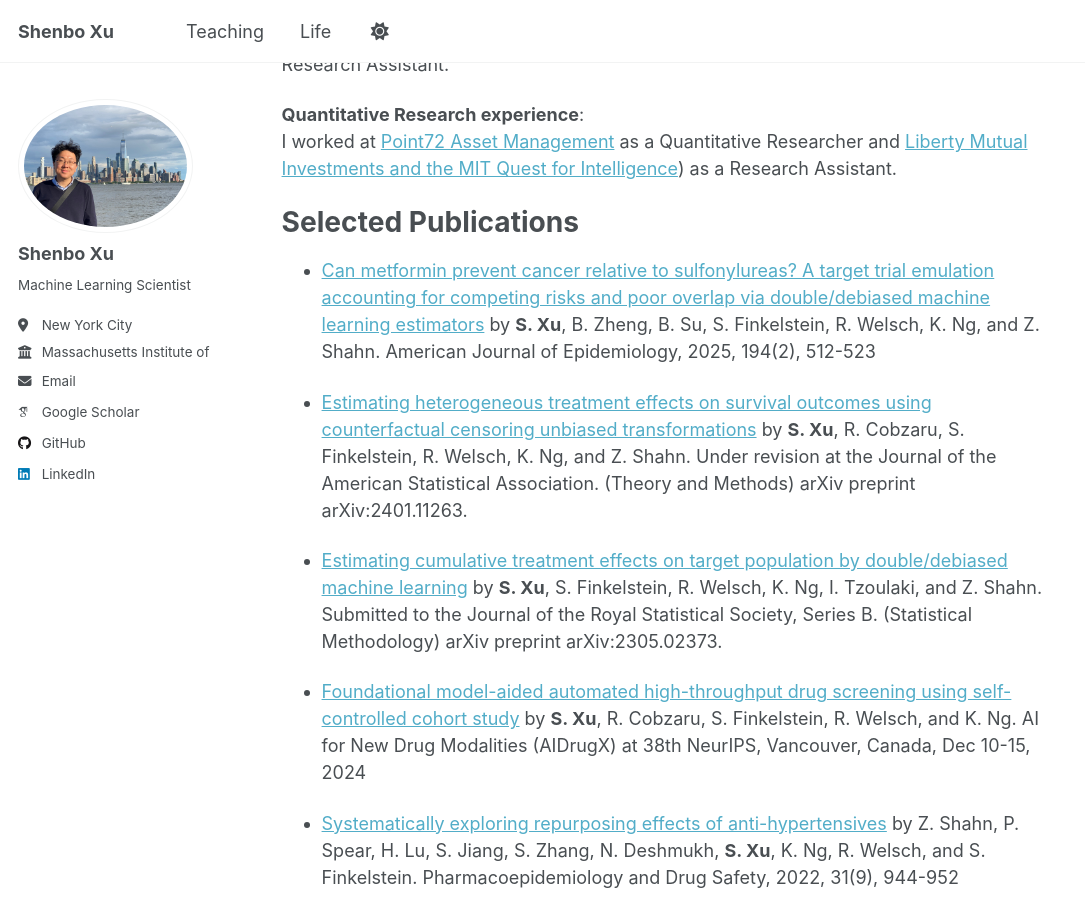
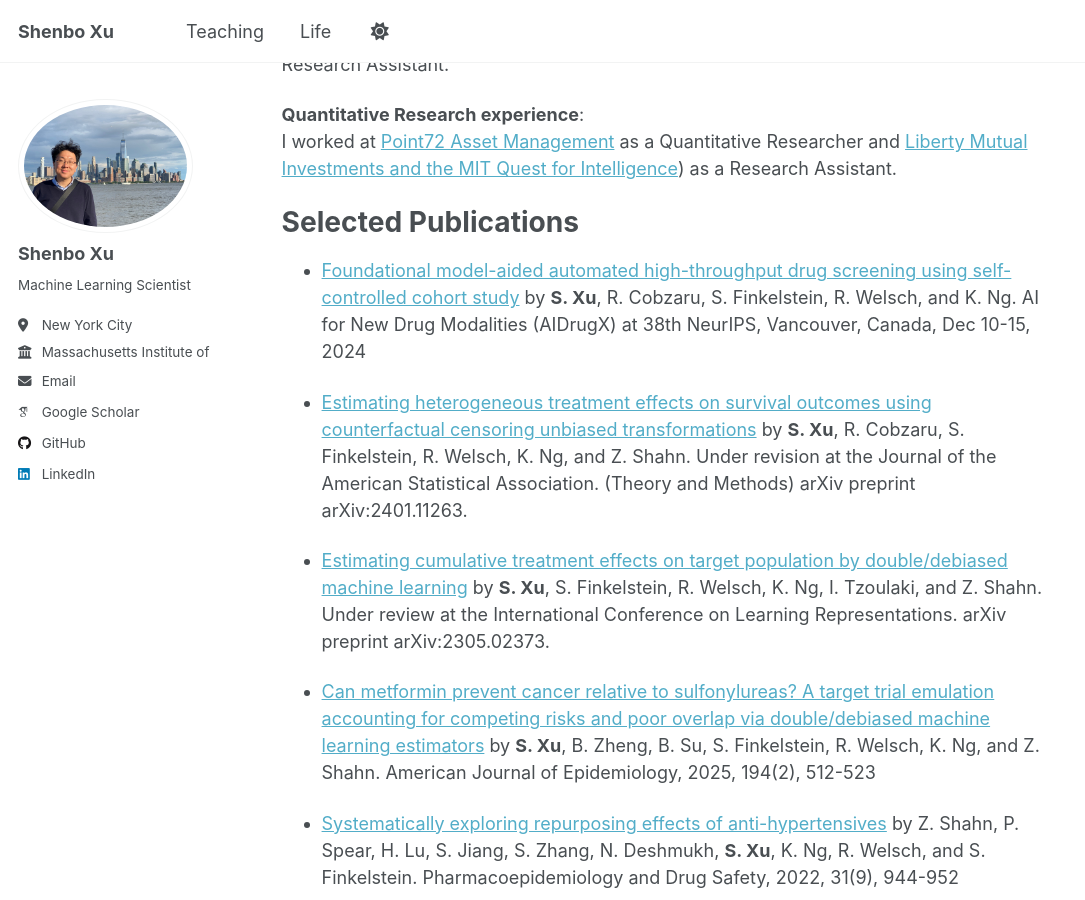
Before and after one commit to xushenbo/xushenbo.github.io, a Jekyll site: the page built from _pages/about.md, in a window 1280 px wide and 900 px high, scrolled down 661 px. Shown: the whole window, without its empty margins (0-1085 px from the left). Built offline with Jekyll 4.4.1, drawn with Linux system fonts in a browser that asks for light colours; some web fonts are replaced; a script that is not in the unit is left out.

Commit message:
Update about.md

```diff
--- a/_pages/about.md
+++ b/_pages/about.md
@@ -28,17 +28,17 @@ I worked at [Point72 Asset Management](https://point72.com/) as a Quantitative R
 
 Selected Publications
 ======
-- [Can metformin prevent cancer relative to sulfonylureas? A target trial emulation accounting for competing risks and poor overlap via double/debiased machine learning estimators](https://doi.org/10.1093/aje/kwae217)
-  by **S. Xu**, B. Zheng, B. Su, S. Finkelstein, R. Welsch, K. Ng, and Z. Shahn. American Journal of Epidemiology, 2025, 194(2), 512-523
+- [Foundational model-aided automated high-throughput drug screening using self-controlled cohort study](https://openreview.net/forum?id=30EakJqzF0)
+  by **S. Xu**, R. Cobzaru, S. Finkelstein, R. Welsch, and K. Ng. AI for New Drug Modalities (AIDrugX) at 38th NeurIPS, Vancouver, Canada, Dec 10-15, 2024
 
 - [Estimating heterogeneous treatment effects on survival outcomes using counterfactual censoring unbiased transformations](http://arxiv.org/abs/2401.11263)
   by **S. Xu**, R. Cobzaru, S. Finkelstein, R. Welsch, K. Ng, and Z. Shahn. Under revision at the Journal of the American Statistical Association. (Theory and Methods) arXiv preprint arXiv:2401.11263.
 
 - [Estimating cumulative treatment effects on target population by double/debiased machine learning](https://arxiv.org/abs/2305.02373)
-  by **S. Xu**, S. Finkelstein, R. Welsch, K. Ng, I. Tzoulaki, and Z. Shahn. Submitted to the Journal of the Royal Statistical Society, Series B. (Statistical Methodology) arXiv preprint arXiv:2305.02373.
+  by **S. Xu**, S. Finkelstein, R. Welsch, K. Ng, I. Tzoulaki, and Z. Shahn. Under review at the International Conference on Learning Representations. arXiv preprint arXiv:2305.02373.
 
-- [Foundational model-aided automated high-throughput drug screening using self-controlled cohort study](https://openreview.net/forum?id=30EakJqzF0)
-  by **S. Xu**, R. Cobzaru, S. Finkelstein, R. Welsch, and K. Ng. AI for New Drug Modalities (AIDrugX) at 38th NeurIPS, Vancouver, Canada, Dec 10-15, 2024
+- [Can metformin prevent cancer relative to sulfonylureas? A target trial emulation accounting for competing risks and poor overlap via double/debiased machine learning estimators](https://doi.org/10.1093/aje/kwae217)
+  by **S. Xu**, B. Zheng, B. Su, S. Finkelstein, R. Welsch, K. Ng, and Z. Shahn. American Journal of Epidemiology, 2025, 194(2), 512-523
 
 - [Systematically exploring repurposing effects of anti-hypertensives](https://onlinelibrary.wiley.com/doi/10.1002/pds.5491)
   by Z. Shahn, P. Spear, H. Lu, S. Jiang, S. Zhang, N. Deshmukh, **S. Xu**, K. Ng, R. Welsch, and S. Finkelstein. Pharmacoepidemiology and Drug Safety, 2022, 31(9), 944-952
```
